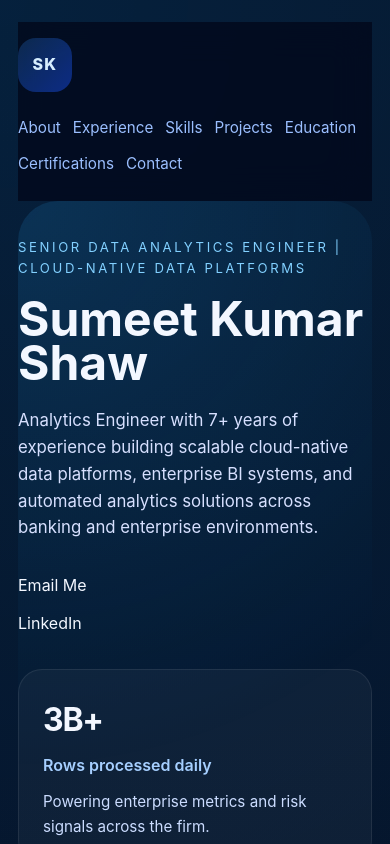
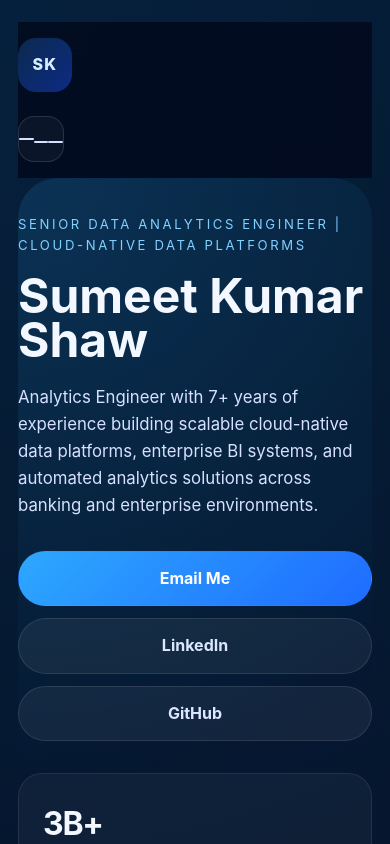
Before and after one commit to shawsumeet1/sumeet-portfolio, a React (Vite) app: page / in a window 390 px wide. Shown: the top 844 px of the page. Built offline with nearby package versions, Linux system fonts and the light colour scheme.

Commit message:
Add responsive mobile nav and GitHub link

```diff
--- a/src/App.jsx
+++ b/src/App.jsx
@@ -129,9 +129,21 @@ const education = [
   }
 ];
 
+const navLinks = [
+  { href: '#about', label: 'About' },
+  { href: '#experience', label: 'Experience' },
+  { href: '#skills', label: 'Skills' },
+  { href: '#projects', label: 'Projects' },
+  { href: '#education', label: 'Education' },
+  { href: '#certifications', label: 'Certifications' },
+  { href: '#contact', label: 'Contact' },
+  { href: 'https://github.com/shawsumeet1', label: 'GitHub', external: true }
+];
+
 function App() {
   const [counts, setCounts] = useState(Array(impactMetrics.length).fill(0));
   const [hasAnimated, setHasAnimated] = useState(false);
+  const [menuOpen, setMenuOpen] = useState(false);
   const heroStatsRef = useRef(null);
   const animationFrames = useRef({});
 
@@ -191,14 +203,28 @@ function App() {
     <div className="page-shell">
       <header className="site-header">
         <div className="brand-mark">SK</div>
-        <nav className="site-nav">
-          <a href="#about">About</a>
-          <a href="#experience">Experience</a>
-          <a href="#skills">Skills</a>
-          <a href="#projects">Projects</a>
-          <a href="#education">Education</a>
-          <a href="#certifications">Certifications</a>
-          <a href="#contact">Contact</a>
+        <button
+          className={`nav-toggle ${menuOpen ? 'is-active' : ''}`}
+          type="button"
+          aria-expanded={menuOpen}
+          aria-label="Toggle navigation"
+          onClick={() => setMenuOpen((open) => !open)}
+        >
+          <span />
+          <span />
+          <span />
+        </button>
+        <nav className={`site-nav ${menuOpen ? 'is-open' : ''}`}>
+          {navLinks.map((link) => (
+            <a
+              key={link.label}
+              href={link.href}
+              target={link.external ? '_blank' : undefined}
+              rel={link.external ? 'noreferrer' : undefined}
+            >
+              {link.label}
+            </a>
+          ))}
         </nav>
       </header>
 
@@ -213,6 +239,7 @@ function App() {
           <div className="hero-actions">
             <a href="mailto:shawsumeet1@gmail.com" className="button button-primary">Email Me</a>
             <a href="https://www.linkedin.com/in/shawsumeet1/" className="button button-secondary" target="_blank" rel="noreferrer">LinkedIn</a>
+            <a href="https://github.com/shawsumeet1" className="button button-secondary" target="_blank" rel="noreferrer">GitHub</a>
           </div>
 
           <div className="hero-stats" ref={heroStatsRef}>
--- a/src/styles.css
+++ b/src/styles.css
@@ -52,6 +52,96 @@ textarea {
   background: rgba(2, 6, 24, 0.72);
   backdrop-filter: blur(18px);
   flex-wrap: wrap;
+}
+
+.nav-toggle {
+  display: none;
+  border: 1px solid rgba(255, 255, 255, 0.12);
+  background: rgba(255, 255, 255, 0.04);
+  width: 46px;
+  height: 46px;
+  border-radius: 16px;
+  cursor: pointer;
+  padding: 0;
+  align-items: center;
+  justify-content: center;
+}
+
+.nav-toggle span {
+  display: block;
+  width: 20px;
+  height: 2px;
+  border-radius: 999px;
+  background: #d7e0ff;
+  position: relative;
+  transition: transform 0.25s ease, opacity 0.25s ease;
+}
+
+.nav-toggle span + span {
+  margin-top: 6px;
+}
+
+.nav-toggle.is-active span:first-of-type {
+  transform: translateY(8px) rotate(45deg);
+}
+
+.nav-toggle.is-active span:nth-of-type(2) {
+  opacity: 0;
+}
+
+.nav-toggle.is-active span:last-of-type {
+  transform: translateY(-8px) rotate(-45deg);
+}
+
+.site-nav {
+  display: flex;
+  flex-wrap: wrap;
+  gap: 16px;
+  align-items: center;
+}
+
+.site-nav a {
+  color: #9bbfff;
+  font-size: 0.95rem;
+  transition: color 0.2s ease;
+}
+
+.site-nav a:hover {
+  color: #ffffff;
+}
+
+.site-nav.is-open {
+  display: flex;
+  flex-direction: column;
+  align-items: flex-start;
+  width: 100%;
+  padding: 16px 0 0;
+}
+
+.button {
+  display: inline-flex;
+  align-items: center;
+  justify-content: center;
+  padding: 14px 22px;
+  border-radius: 999px;
+  border: 1px solid transparent;
+  font-weight: 700;
+  transition: transform 0.2s ease, background 0.2s ease, border-color 0.2s ease;
+}
+
+.button:hover {
+  transform: translateY(-1px);
+}
+
+.button-primary {
+  background: linear-gradient(135deg, #2da8ff, #1f6cff);
+  color: #ffffff;
+}
+
+.button-secondary {
+  background: rgba(255, 255, 255, 0.06);
+  color: #dbe7ff;
+  border-color: rgba(255, 255, 255, 0.1);
 }
 
 .brand-mark {
@@ -471,8 +561,22 @@ textarea {
     align-items: flex-start;
   }
 
+  .nav-toggle {
+    display: inline-flex;
+  }
+
   .site-nav {
+    display: none;
     justify-content: flex-start;
+  }
+
+  .site-nav.is-open {
+    display: flex;
+  }
+
+  .site-nav a {
+    width: 100%;
+    padding: 10px 0;
   }
 
   .hero-stats,
```
